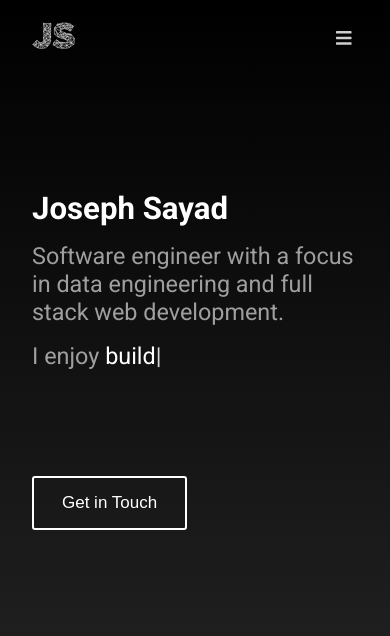
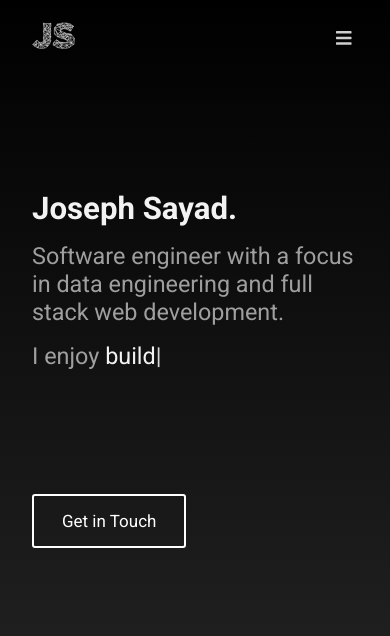
Before and after one commit to josephsayad/josephsayad.github.io, a Next.js app: page / in a window 390 px wide. Shown: the top 636 px of the page. Built offline with nearby package versions, Linux system fonts and the light colour scheme.

Commit message:
Update styles. Make get in touch button an anchor tag and set href

```diff
--- a/components/About.tsx
+++ b/components/About.tsx
@@ -22,7 +22,7 @@ const About = ({ interests, windowWidth }: Props): React.ReactElement => {
   return (
     <div id="about">
       <div id="intro">
-        <h2>Joseph Sayad</h2>
+        <h2>Joseph Sayad.</h2>
         <h3>
           Software engineer with a focus in data engineering
           {windowWidth && windowWidth >= 1175 ? <br /> : null} and full stack
@@ -35,7 +35,7 @@ const About = ({ interests, windowWidth }: Props): React.ReactElement => {
             <Typist avgTypingDelay={avgTypingDelay} onTypingDone={resetTyping}>
               <span>I enjoy </span>
               {interests.flatMap((interest, index) => [
-                <span key={interest} style={{ opacity: 1 }}>
+                <span key={interest} style={{ opacity: 0.95 }}>
                   {interest}
                 </span>,
                 <Typist.Backspace
@@ -52,7 +52,9 @@ const About = ({ interests, windowWidth }: Props): React.ReactElement => {
           ) : null}
         </div>
       </div>
-      <button id="contact-btn">Get in Touch</button>
+      <a id="contact-btn" href="mailto:josephsayad95@gmail.com">
+        Get in Touch
+      </a>
     </div>
   );
 };
--- a/styles/globals.css
+++ b/styles/globals.css
@@ -163,6 +163,7 @@ h2 {
   margin: 0px;
   font-size: clamp(20px, 8vw, 50px);
   margin-bottom: 15px;
+  opacity: 0.95;
 }
 
 h3 {
@@ -174,7 +175,7 @@ h3 {
 }
 
 #interests {
-  height: 145px;
+  height: 170px;
 }
 
 span {
@@ -238,10 +239,6 @@ span {
   #about {
     padding: 2em;
   }
-
-  #interests {
-    height: 135px;
-  }
 }
 
 @media only screen and (max-width: 400px) {
```
